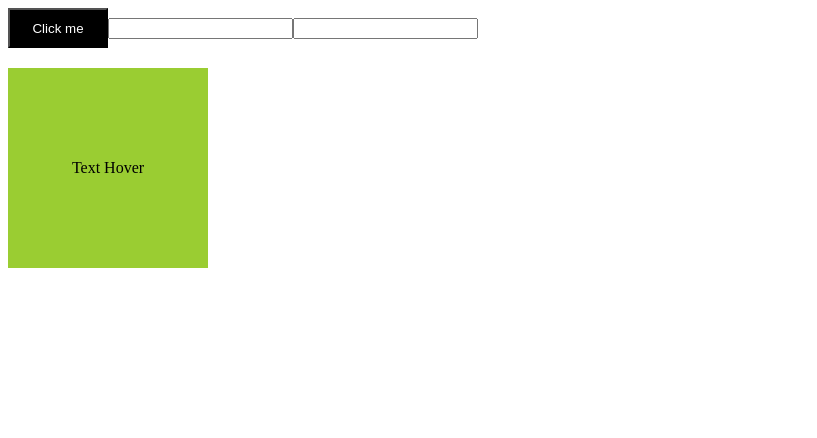
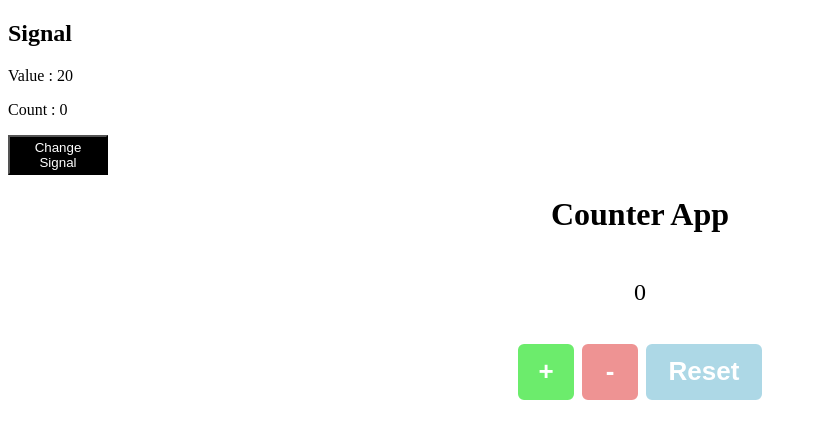
Before and after one commit to VimarshaaVJain/Angular-newV21, an Angular app: page / in a window 1280 px wide. Shown: the top 438 px of the page, without its empty margins (0-817 px from the left). Built offline with nearby package versions, Linux system fonts and the light colour scheme.

Commit message:
basics if signals

```diff
--- a/src/app/app.html
+++ b/src/app/app.html
@@ -1,16 +1,21 @@
-<!-- <h1>{{name}}</h1> -->
-<!-- <p>{{name}}</p>
-<app-events></app-events> -->
-<!-- <app-login></app-login> -->
-<!-- <app=signin></app-signin> -->
-<!-- <h1>{{count}}</h1>
-<button (click)="handleClick()">Submit</button> -->
+<h2>Signal</h2>
 
-<button (click)="onClick()">Click me</button>
+<p>Value : {{value}}</p>
 
-<input (input)="onInput($event)">
+<p>Count : {{count()}}</p>
 
-<input (keyup)="onKeyUp($event)" (focus)="onFocus()" (blur)="onBlur()">
+<button (click)="count.set(15)">Change Signal</button>
 
+<!-- <button (click)="value++">Change Value</button>   //gives runtime error -->
 
-<div (mouseover)="onMouse()" (mouseleave)="offMouse()" class="hover">Text Hover</div>
+<!-- Counter App using Signals -->
+<div class="counter-cls">
+    <h1>Counter App</h1>
+
+    <p class="count-txt">{{count()}}</p>
+    <div class='btns'>
+        <button class="inc-btn" (click)="increament()">+</button>
+        <button class="dec-btn" (click)="decrement()">-</button>
+        <button class="reset-btn" (click)="reset()">Reset</button>
+    </div>
+</div>
--- a/src/app/app.scss
+++ b/src/app/app.scss
@@ -6,13 +6,57 @@ button {
     cursor: pointer;
 }
 
-.hover {
-    margin-top: 20px;
-    height: 200px;
-    width: 200px;
-    color: black;
-    background-color: yellowgreen;
+.counter-cls {
     display: flex;
+    flex-direction: column;
     justify-content: center;
     align-items: center;
 }
+
+.btns {
+    margin: 10px;
+}
+
+.count-txt {
+    font-size: 24px;
+    font-weight: 400;
+}
+
+.inc-btn {
+    padding: 10px;
+    margin: 2px;
+    color: white;
+    font-size: 26px;
+    font-weight: 700;
+    background-color: rgb(108, 236, 108);
+    height: 60px;
+    width: 60px;
+    border-radius: 8px;
+    border: 2px solid white;
+}
+
+.dec-btn {
+    padding: 10px;
+    margin: 2px;
+    color: white;
+    font-size: 26px;
+    font-weight: 700;
+    background-color: rgb(238, 147, 147);
+    height: 60px;
+    width: 60px;
+    border-radius: 8px;
+    border: 2px solid white;
+}
+
+.reset-btn {
+    padding: 10px;
+    margin: 2px;
+    color: white;
+    font-size: 26px;
+    font-weight: 700;
+    background-color: lightblue;
+    height: 60px;
+    width: 120px;
+    border-radius: 8px;
+    border: 2px solid white;
+}
--- a/src/app/app.ts
+++ b/src/app/app.ts
@@ -11,46 +11,22 @@ import { Events } from './events/events';
   styleUrl: './app.scss'
 })
 export class App {
-  value: string | number = "10"; //  if a variable has multiple datatype then, it is called union type
+  count = signal(0);  //signal created
+  value = 20;
 
-  // name = 'RV Tutorials';
-  // name = 'Rohit';
-  // count = 0;
-  // handleClick() {
-  //   console.log("Submitted!!")
-  //   this.increament();
-  // }
 
-  // increament() {
-  //   this.count++;
-  // }
-
-  onClick() {
-    alert('Clicked');
+  increament() {
+    this.count.update(c => c + 1); //signal updated can also use, count.set(2)
   }
 
-  onInput(event: any) {
-    console.log("Inside Input field", event.target.value);
+  decrement() {
+    if (this.count() > 0) {
+      this.count.update(c => c - 1); //signal updated can also use, count.set(2)
+    }
   }
 
-  onKeyUp(event: any) {
-    console.log("keyUp", event.target.value);
-  }
-
-  onBlur() {
-    console.log("blur Event");
-  }
-
-  onFocus() {
-    console.log("focus Event");
-  }
-
-  onMouse() {
-    console.log("Mouse enter");
-  }
-
-  offMouse() {
-    console.log("Mouse exit");
+  reset() {
+    this.count.set(0);
   }
 
 }
```
